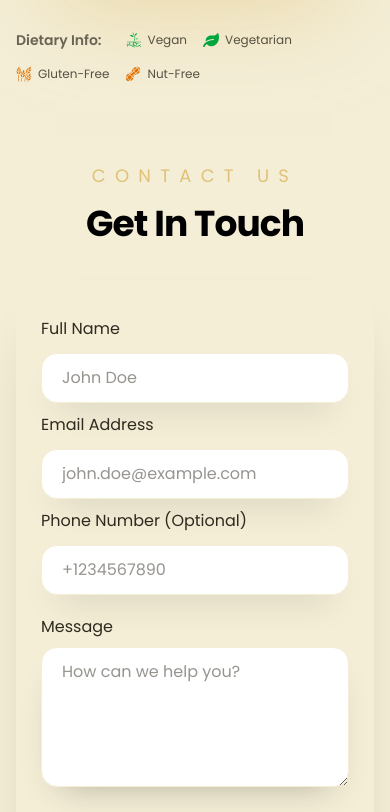
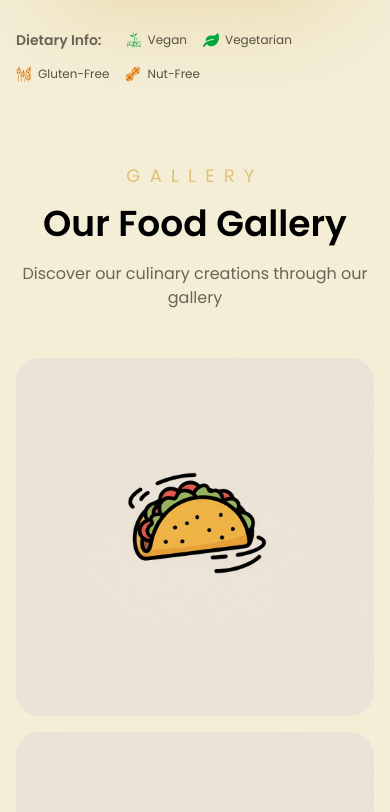
Before and after one commit to Viktor-Kode/PUPUSERIA, a Next.js app: page / in a window 390 px wide. Shown: the part 3809-4621 px from the top of the page. Built offline with nearby package versions, Linux system fonts and the light colour scheme.

Commit message:
update template nextjs version

```diff
--- a/src/app/components/Contact/Form/index.tsx
+++ b/src/app/components/Contact/Form/index.tsx
@@ -85,7 +85,7 @@ const ContactForm = () => {
         <h2 className='mb-9 font-bold tracking-tight text-center'>
           {t('contact.heading')}
         </h2>
-        <div className='relative border border-secondary bg-secondary px-6 py-6 rounded-3xl shadow-[0_28px_60px_-40px_rgba(47,42,31,0.45)]'>
+        <div className='relative border border-primary/60 bg-primary px-6 py-6 rounded-3xl shadow-[0_45px_90px_-40px_rgba(224,193,118,0.55)]'>
           <form
             onSubmit={handleSubmit(onSubmit)}
             className='flex flex-wrap w-full m-auto justify-between'
--- /dev/null
+++ b/src/app/components/Home/SimpleGallery/index.tsx
@@ -0,0 +1,38 @@
+'use client'
+import Image from 'next/image'
+import { GalleryImagesData } from '@/data/siteContent'
+
+const SimpleGallery = () => {
+  return (
+    <section id='gallery' className='scroll-mt-20'>
+      <div className='container'>
+        <div className='text-center mb-12'>
+          <p className='text-primary text-lg font-normal mb-3 tracking-widest uppercase'>
+            Gallery
+          </p>
+          <h2 className='mb-4'>Our Food Gallery</h2>
+          <p className='text-deep/70 max-w-2xl mx-auto'>
+            Discover our culinary creations through our gallery
+          </p>
+        </div>
+        <div className='grid grid-cols-1 md:grid-cols-2 lg:grid-cols-4 gap-4'>
+          {GalleryImagesData.map((item, index) => (
+            <div
+              key={index}
+              className='relative overflow-hidden rounded-3xl aspect-square group'>
+              <Image
+                src={item.src}
+                alt={item.name}
+                fill
+                className='object-cover transition-transform duration-300 group-hover:scale-110'
+                sizes='(max-width: 768px) 100vw, (max-width: 1024px) 50vw, 25vw'
+              />
+            </div>
+          ))}
+        </div>
+      </div>
+    </section>
+  )
+}
+
+export default SimpleGallery
--- a/src/app/page.tsx
+++ b/src/app/page.tsx
@@ -2,6 +2,7 @@ import React from 'react'
 import Hero from '@/app/components/Home/Hero'
 import Cook from '@/app/components/Home/Cook'
 import InteractiveMenu from '@/app/components/Home/Menu'
+import SimpleGallery from '@/app/components/Home/SimpleGallery'
 import { Metadata } from 'next'
 import ContactForm from './components/Contact/Form'
 export const metadata: Metadata = {
@@ -14,6 +15,7 @@ export default function Home() {
       <Hero />
       <Cook />
       <InteractiveMenu />
+      <SimpleGallery />
       <ContactForm />
     </main>
   )
```
Also changed, not shown: package.json (+5 -5 lines), src/i18n/config.ts (line endings or trailing spaces), src/i18n/request.ts (line endings or trailing spaces), 1 other file (tests, documents, lock files or other folders).
